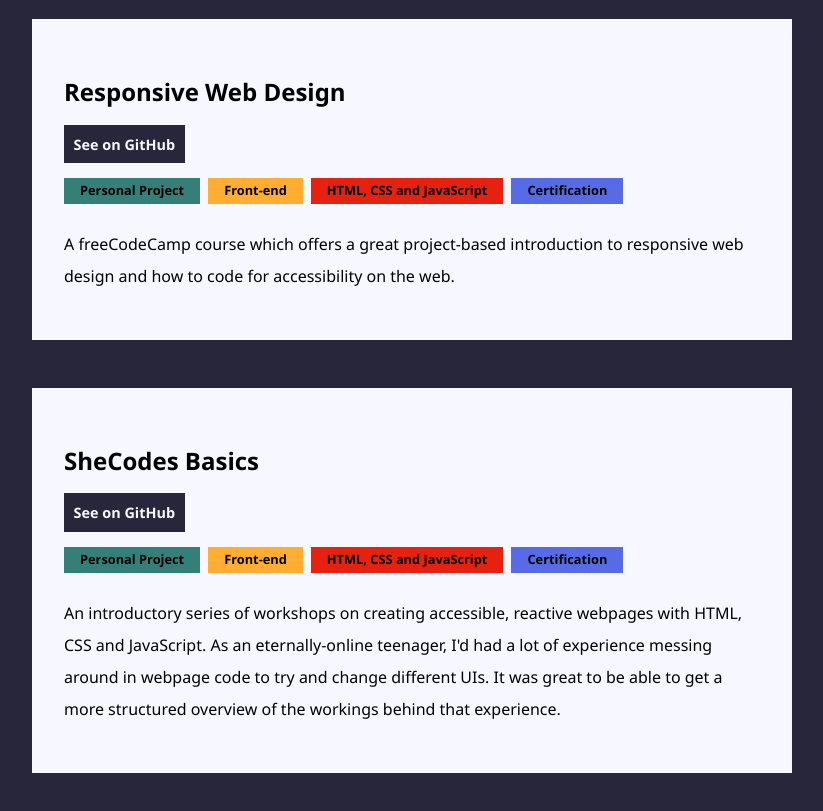
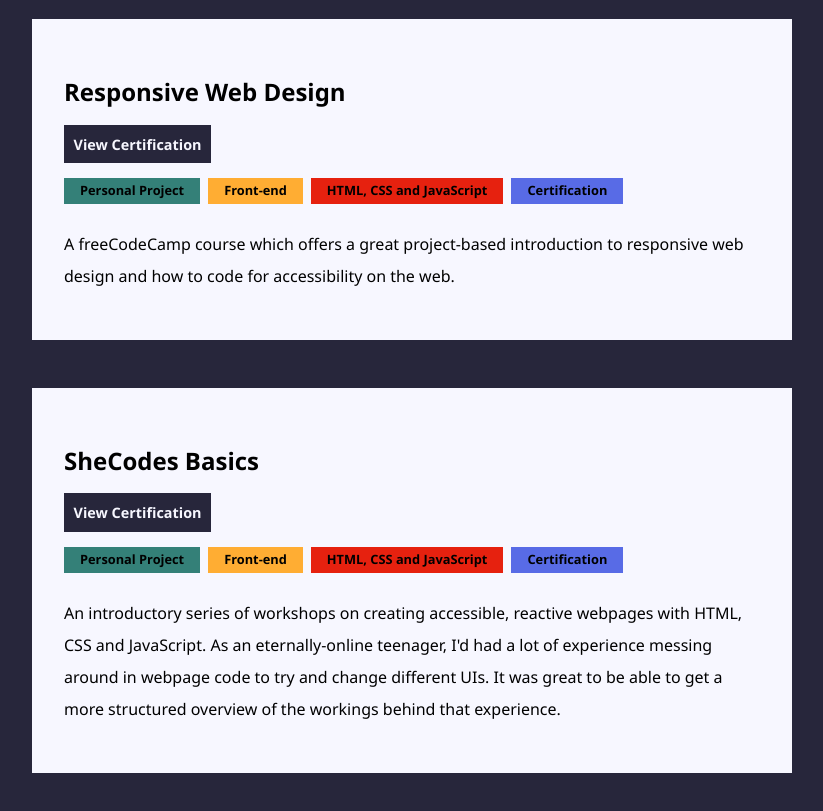
Before and after one commit to madisonlowe/madisonlowe.github.io, a Next.js app: page /projects in a window 1280 px wide. Shown: the part 4580-5391 px from the top of the page, without its empty margins (32-855 px from the left). Built offline with nearby package versions, Linux system fonts and the light colour scheme.

Commit message:
Renamed link and linktext imports.

```diff
--- a/components/ProjectCard.js
+++ b/components/ProjectCard.js
@@ -1,11 +1,11 @@
 import styles from "../styles/ProjectCard.module.css";
 
-export default function ProjectCard({ title, desc, github, tags }) {
+export default function ProjectCard({ title, desc, link, linktext, tags }) {
   return (
     <div className={styles.cardDiv}>
       <p className={styles.cardTitle}>{title}</p>
-      <a href={github} className={styles.cardLink} target="_blank">
-        See on GitHub
+      <a href={link} className={styles.cardLink} target="_blank">
+        {linktext}
       </a>
       <ul className={styles.tagsUl}>
         {tags.map((tag) => {
--- a/components/ProjectCardMap.js
+++ b/components/ProjectCardMap.js
@@ -10,7 +10,8 @@
           title={project.title}
           desc={project.desc}
           src={project.src}
-          github={project.github}
+          link={project.link}
+          linktext={project.linktext}
           tags={project.tags}
         />
       ))}
--- a/data.js
+++ b/data.js
@@ -32,13 +32,15 @@
   {
     title: "Notionish",
     desc: "An in-progress Notion(ish) clone, built in TypeScript with React! It's been really fun to get a little more hands-on with TypeScript in particular, and to experiment with how it interacts with React. I'm excited to carry on learning more.",
-    github: "https://github.com/madisonlowe/notionish",
+    link: "https://github.com/madisonlowe/notionish",
+    linktext: "See on GitHub",
     tags: ["Personal Project", "Front-end", "TypeScript / React"],
   },
   {
     title: "Seasonal",
     desc: "A full-stack application written in Next.js, Node.js, Express and PostgreSQL, using both third-party and our own APIs. Designed and built by a small agile team, we completed our MVP and first stretch goal within a month, and presented our product to other developers and industry professionals at a virtual showcase. We've continued work on the app and API since, accomplishing more stretch goals. A video of our presentation is linked in the GitHub repository.",
-    github: "https://github.com/SchoolOfCode/final-project_front-end-12",
+    link: "https://github.com/SchoolOfCode/final-project_front-end-12",
+    linktext: "See on GitHub",
     tags: [
       "Team Project",
       "Full-stack",
@@ -49,19 +51,22 @@
   {
     title: "Couchbase Hackathon",
     desc: "I attended a hackathon at the Couchbase Manchester office, where me and a small team created a full-stack application in a day, which could track moors fires (and in the future, other ecological disasters too). Our team won! It was great to get some experience using Couchbase and non-relational databases, which I had never used before this hackathon, and I loved getting to know the Couchbase team and engineers. A really fun experience!",
-    github: "https://github.com/madisonlowe/couchbaseHackathon",
+    link: "https://github.com/madisonlowe/couchbaseHackathon",
+    linktext: "See on GitHub",
     tags: ["Team Project", "Full-stack", "React", "Hackathon"],
   },
   {
     title: "Weather App",
     desc: "A weather app built in Typescript. This project was built during a day-long hackathon at the School of Code alongside other developers, and it was the first full project any of us had built in Typescript, which we'd first started looking at two days previous.",
-    github: "https://github.com/madisonlowe/weatherts",
+    link: "https://github.com/madisonlowe/weatherts",
+    linktext: "See on GitHub",
     tags: ["Team Project", "Front-end", "Typescript", "Hackathon"],
   },
   {
     title: ".Class",
     desc: "A full-stack application written in React, Node.js, Express and PostgreSQL. In our ninth week of learning how to code, myself and three other teammates came together to build our MVP in under a week, before presenting our product to a panel of senior developers and industry professionals for questions and feedback.",
-    github: "https://github.com/SchoolOfCode/w9_frontend-project-room-21-1",
+    link: "https://github.com/SchoolOfCode/w9_frontend-project-room-21-1",
+    linktext: "See on GitHub",
     tags: [
       "Team Project",
       "Full-stack",
@@ -72,38 +77,43 @@
   {
     title: "Site 2.0",
     desc: "The second version of my personal website, rebuilt in React. Rebuilding my website provided me with an opportunity to get some more experience working with React, which I didn't have a lot of experience with at the time. It was really fun to work with, though routing and deployment to GitHub provided their own challenges and drawbacks, which is how I ended up rebuilding the site again in Next.js (which is what you're reading now)!",
-    github: "https://github.com/madisonlowe/mySiteReact",
+    link: "https://github.com/madisonlowe/mySiteReact",
+    linktext: "See on GitHub",
     tags: ["Personal Project", "Front-end", "React / CSS"],
   },
   {
     title: "To Do List",
     desc: "A simple to-do list app, built in React. This project was the first thing I built in React, and it provided a great learning exercise to get to grips with using state and props.",
-    github: "https://github.com/madisonlowe/toDoList",
+    link: "https://github.com/madisonlowe/toDoList",
+    linktext: "See on GitHub",
     tags: ["Personal Project", "Front-end", "React"],
   },
   {
     title: "Site 1.0",
     desc: "The first version of my personal website, built in vanilla JavaScript. Primarily, this project provided an opportunity to practice working through UX/UI design cycles and get some experience with the fundamentals. The process of designing my website according to a given brief is documented further on GitHub.",
-    github: "https://github.com/madisonlowe/mySiteVanilla",
+    link: "https://github.com/madisonlowe/mySiteVanilla",
+    linktext: "See on GitHub",
     tags: ["Personal Project", "Front-end", "HTML / CSS / JavaScript"],
   },
   {
     title: "Rock, Paper, Scissors!",
     desc: "The first game I ever built in JavaScript! A small browser game with light and dark mode toggle. I built the first version of this game in my first week working with JavaScript, and continued to improve it and add to it as a way to practice HTML, CSS and JavaScript earlier in my learning journey.",
-    github: "https://github.com/madisonlowe/RPS",
+    link: "https://github.com/madisonlowe/RPS",
+    linktext: "See on GitHub",
     tags: ["Personal Project", "Front-end", "HTML / CSS / JavaScript"],
   },
   {
     title: "100 Days",
     desc: "This is a log of my learning experiences, reflections, progress, and some useful resources and advice I encountered from different people while attending the School of Code programming bootcamp and completing the #100DaysOfCode challenge. It was really helpful to be able to keep detailed track of my progress, technically and personally. Hopefully, there are some small, useful bits and bobs in there for any current or future bootcamper who finds it, and if you have any questions, I'd be more than happy to chat!",
-    github: "https://github.com/madisonlowe/100Days",
+    link: "https://github.com/madisonlowe/100Days",
+    linktext: "See on GitHub",
     tags: ["Personal Project", "Documentation", "Markdown"],
   },
   {
     title: "Responsive Web Design",
     desc: "A freeCodeCamp course which offers a great project-based introduction to responsive web design and how to code for accessibility on the web.",
-    github:
-      "https://www.freecodecamp.org/certification/saelida/responsive-web-design",
+    link: "https://www.freecodecamp.org/certification/saelida/responsive-web-design",
+    linktext: "View Certification",
     tags: [
       "Personal Project",
       "Front-end",
@@ -114,8 +124,8 @@
   {
     title: "SheCodes Basics",
     desc: "An introductory series of workshops on creating accessible, reactive webpages with HTML, CSS and JavaScript. As an eternally-online teenager, I'd had a lot of experience messing around in webpage code to try and change different UIs. It was great to be able to get a more structured overview of the workings behind that experience.",
-    github:
-      "https://www.shecodes.io/certificates/3406255c971ef3077b043a898fd80aed",
+    link: "https://www.shecodes.io/certificates/3406255c971ef3077b043a898fd80aed",
+    linktext: "View Certification",
     tags: [
       "Personal Project",
       "Front-end",
```
